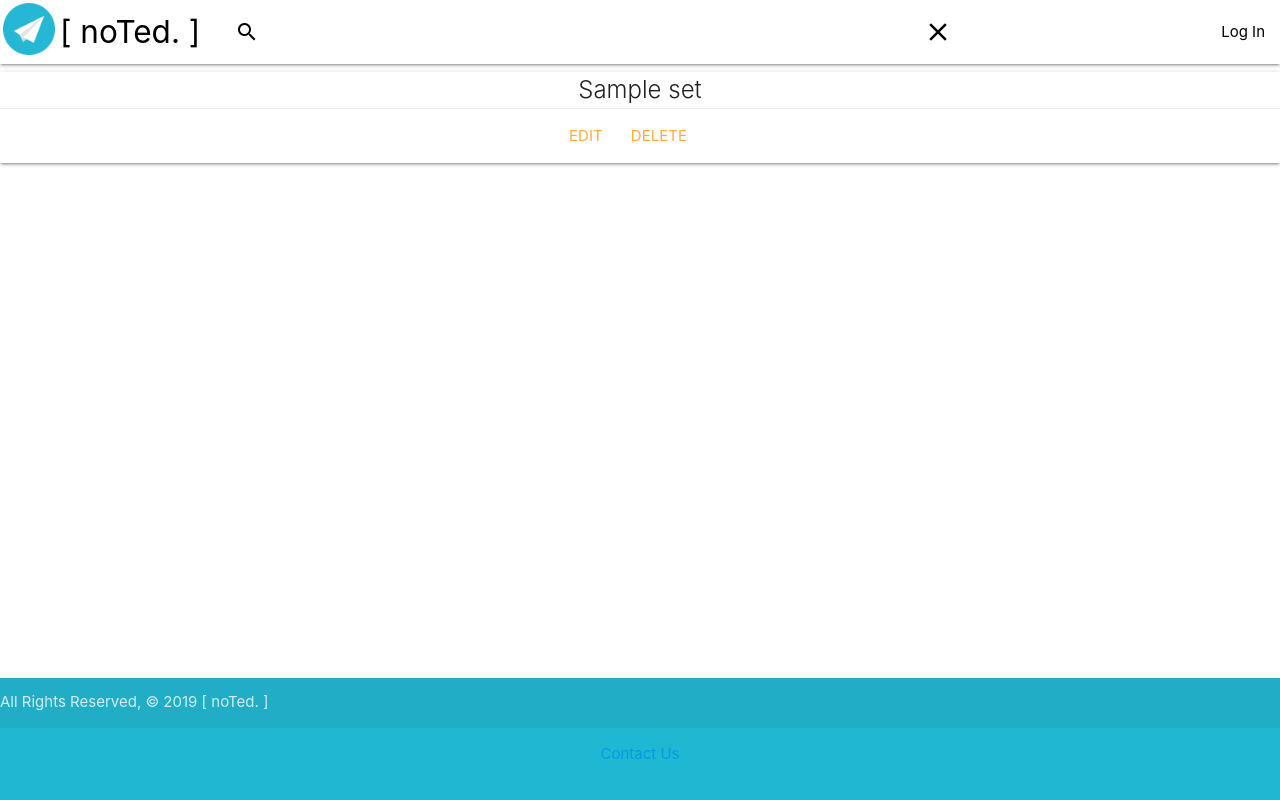
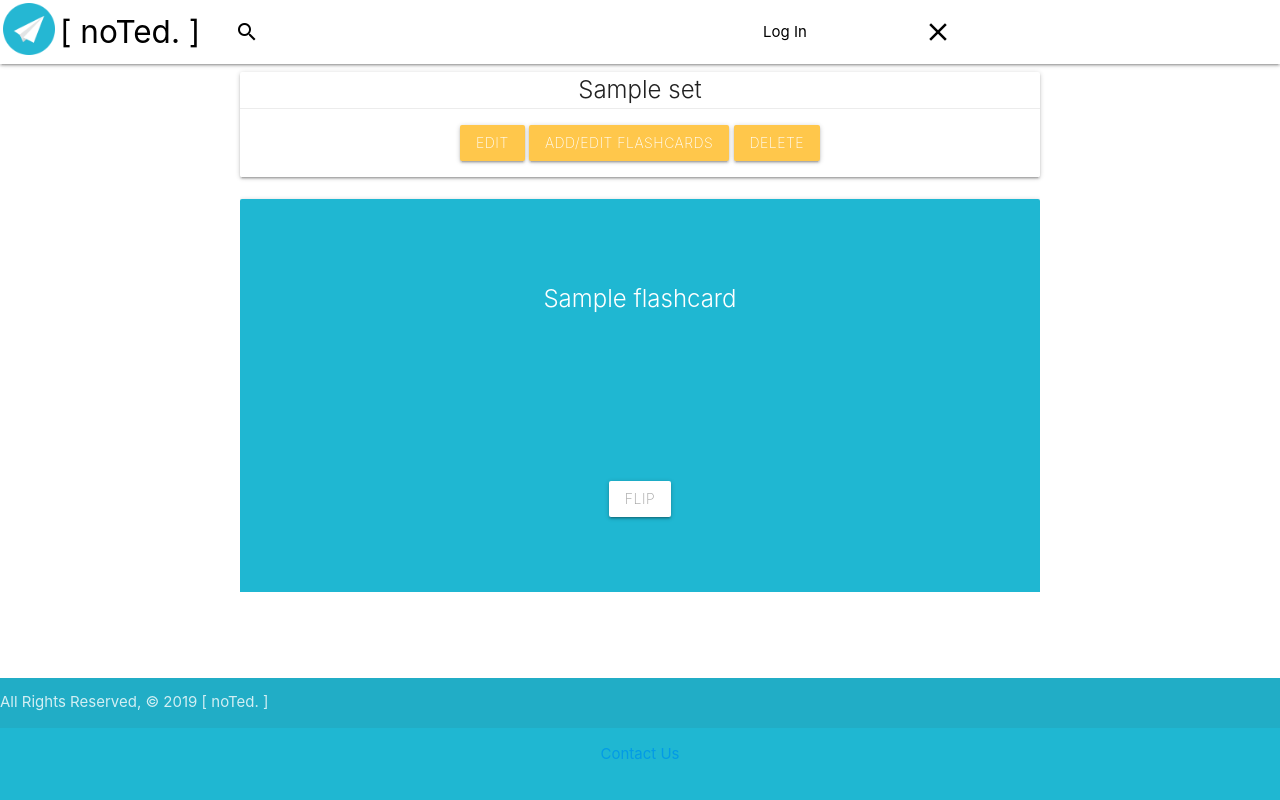
Before and after one commit to ursulacj/noted, a Django app: page /sets/1/ in a window 1280 px wide. Run offline with Django 3.2, Linux system fonts and the light colour scheme; tables that the repository leaves empty hold one stand-in row (values such as "Sample post").

Commit message:
adds flashcards to show set view

```diff
--- a/main_app/static/css/style.css
+++ b/main_app/static/css/style.css
@@ -1,6 +1,8 @@
 nav {
     background-color: white;
+    display: flex;
 }
+
 .brand-logo, li, i, .input-field, input, textarea, .dropdown-trigger, .nav{
     color: black !important;
 }
@@ -32,6 +34,7 @@ main {
 }
 
 footer.page-footer {
+    margin-top: 3em;
     padding-top: 0;
     text-align: right;
     background-color: rgb(31, 183, 210);
@@ -106,3 +109,31 @@ footer.page-footer {
     max-width: 800px;
     margin: 0 auto;
 }
+
+.flashcards-slide {
+    display: flex;
+    visibility: visible;
+    flex-direction: column;
+    justify-items: center;
+    justify-content: space-around;
+}
+
+.flip-btn {
+    /* padding: 16px; */
+    /* max-width: 60px; */
+    align-self: center;
+    /* text-align: center; */
+    /* font-size: 14px; */
+}
+
+.btn {
+    background-color: #FFC74B;
+}
+
+.noted-blue {
+    background-color: rgb(31, 183, 210);
+}
+
+/* .carousel {
+    margin: 0 auto
+} */
--- a/main_app/static/js/main.js
+++ b/main_app/static/js/main.js
@@ -7,4 +7,10 @@
     });
 
     var sideNav = document.querySelectorAll('.sidenav');
-    M.Sidenav.init(sideNav, options);
+    M.Sidenav.init(sideNav, {});
+
+let carousel = document.querySelector('.carousel');
+M.Carousel.init(carousel, {
+    indicators: true,
+    fullWidth: true
+  });
--- a/main_app/templates/sets/show.html
+++ b/main_app/templates/sets/show.html
@@ -1,12 +1,26 @@
 {% extends 'base.html' %}
 {% block content %}
-
 <div class="card">
     <span class="card-title">{{ set.name }}</span>
     <div class="card-action">
-            <a href="{% url 'update_set' set.id %}">Edit</a>
-            <a href="{% url 'delete_set' set.id %}">Delete</a>
+            <a href="{% url 'update_set' set.id %}" class="btn">Edit</a>
+            <a href="{% url 'create_flashcards' set.id %}" class="btn">Add/Edit Flashcards</a>
+            <a href="{% url 'delete_set' set.id %}" class="btn btn-red">Delete</a>
           </div>
 </div>
 
+
+
+<div class="carousel carousel-slider center" data-target="carousel">
+    {% for flashcard in flashcards %}
+    <div class="carousel-item noted-blue card flashcards-slide" href="#one!">
+      <span class="card-title white-text center">{{ flashcard.question }}</span>
+      <a class="btn waves-effect white grey-text darken-text-2 activator center flip-btn">flip</a>
+      <div class="card-reveal noted-blue center" href="#two!">
+        <span class="card-title white-text center">{{ flashcard.answer }}</span>
+        <a class="card-title btn waves-effect white grey-text darken-text-2 center flip-btn">flip</a>
+      </div>
+    </div>
+  {% endfor %}
+</div>
 {% endblock %}
--- a/main_app/views.py
+++ b/main_app/views.py
@@ -51,12 +51,14 @@ def successView(request):
 
 def sets_index(request):
   sets = Set.objects.all()
-  return render(request, 'sets/index.html', { 'sets': sets } )
+  return render(request, 'sets/index.html', { 'sets': sets, 'mainclass' : "thin" } )
 
 def show_set(request, set_id):
   set = Set.objects.get(id=set_id)
+  flashcards = set.flashcard_set.all()
+  print('this is set', set)
   return render(request, 'sets/show.html', {
-    'set': set,
+    'set': set, 'flashcards' : flashcards, 'mainclass' : "thin"
     })
 
 def signup(request):
```
Also changed, not shown: main_app/templates/home.html (+10 -6 lines).
